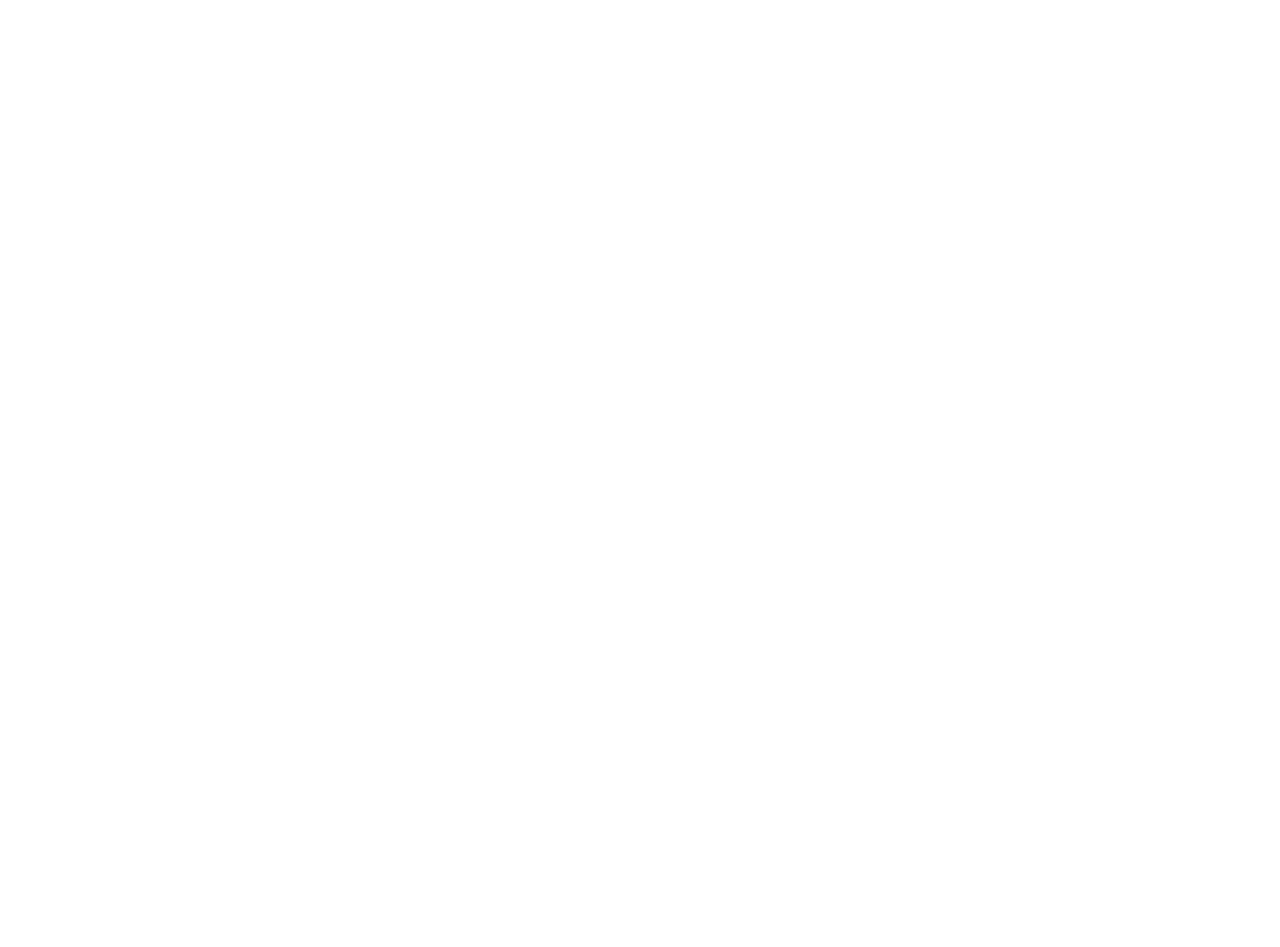
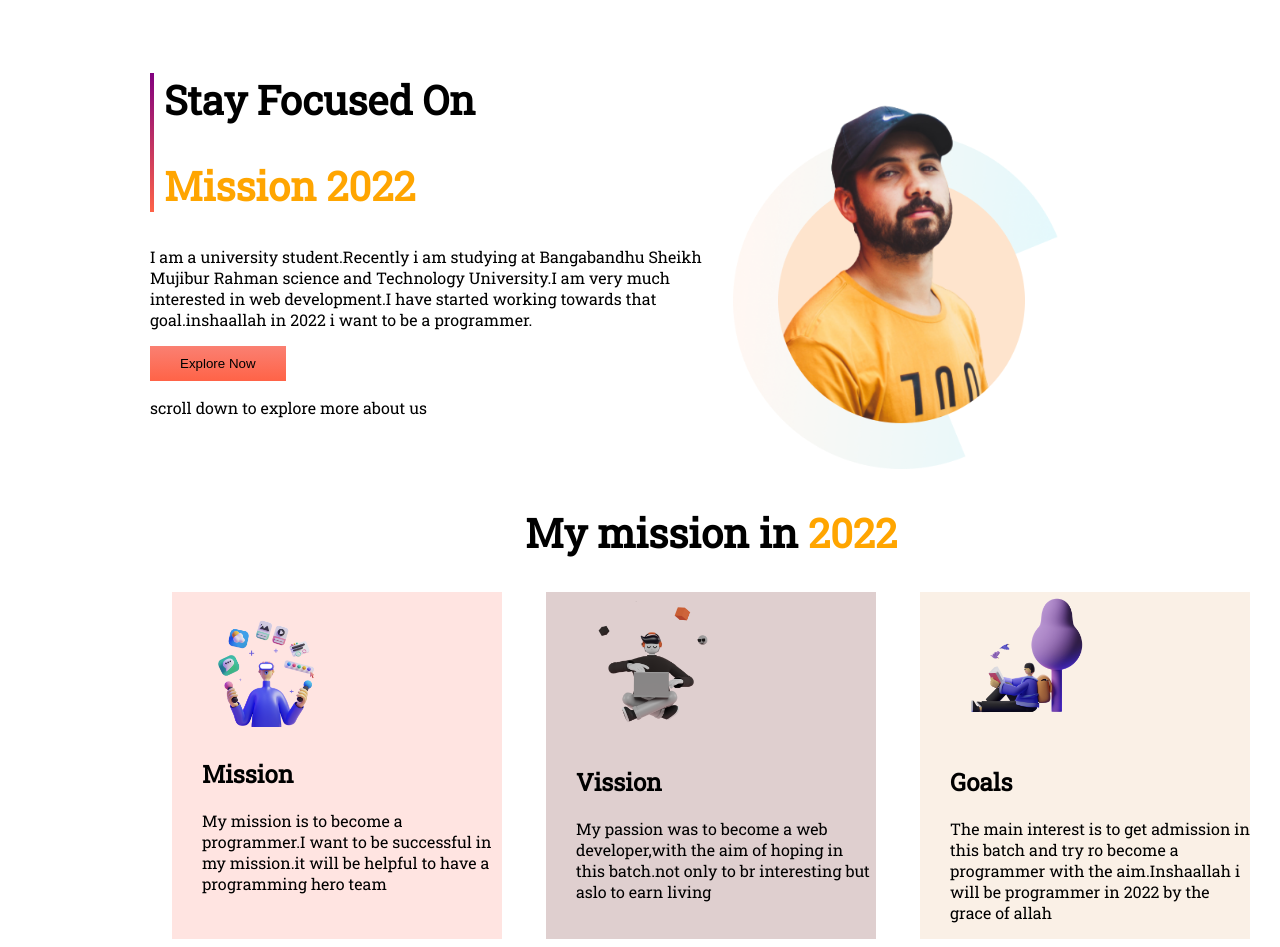
Before and after one commit to ARIFULISLAMSAGOR/developer-assignment, a plain HTML site: page index.html in a window 1280 px wide. Before the commit the page ends 800 px from the top, so only its background shows below. Drawn offline with Linux system fonts and the light colour scheme.

Commit message:
goals added

```diff
--- a/index.html
+++ b/index.html
@@ -6,10 +6,69 @@
     <meta http-equiv="X-UA-Compatible" content="IE=edge">
     <meta name="viewport" content="width=device-width, initial-scale=1.0">
     <title>Developer Assignment github repo</title>
+    <link rel="preconnect" href="https://fonts.googleapis.com">
+    <link rel="preconnect" href="https://fonts.gstatic.com" crossorigin>
+    <link
+        href="https://fonts.googleapis.com/css2?family=Lobster&family=Merriweather:ital@1&family=Poppins:ital@0;1&family=Roboto+Slab&display=swap"
+        rel="stylesheet">
     <link rel="stylesheet" href="style.css">
 </head>
 
 <body>
+    <section class="first-section">
+        <div class="half-width">
+            <div class="details-border">
+                <h1>Stay Focused On</h1>
+                <h1 class="link">Mission 2022</h1>
+            </div>
+            <p>I am a university student.Recently i am studying at Bangabandhu Sheikh Mujibur Rahman science and
+                Technology University.I am very much interested in web development.I have started working towards that
+                goal.inshaallah in 2022 i want to be a programmer.</p>
+
+            <button class="details-btn">Explore Now</button><br>
+            <p>scroll down to explore more about us</p>
+        </div>
+
+        <div class="half-width">
+            <img src="images/person/person-0.png" alt="">
+        </div>
+
+    </section>
+    <section>
+        <h1 class="mission"> My mission in <span class="link">2022</span> </h1>
+        <div class="first-section">
+            <div class="left-side">
+                <div class="div-img">
+                    <img src="images/illustrators/illustrator-1.png" alt="">
+
+                </div>
+                <h2>Mission</h2>
+                <p>My mission is to become a programmer.I want to be successful in my mission.it will be helpful to have
+                    a programming hero team</p>
+            </div>
+            <div class="middle-sight">
+                <div class="div-img">
+                    <img src="images/illustrators/illustrator-2.png" alt="">
+                </div>
+                <h2>Vission</h2>
+                <p>My passion was to become a web developer,with the aim of hoping in this batch.not only to br
+                    interesting but aslo to earn living</p>
+            </div>
+            <div class="right-side">
+                <div class="div-img">
+                    <img src="images/illustrators/illustrator-3.png" alt="">
+                </div>
+                <h2>Goals</h2>
+                <p>The main interest is to get admission in this batch and try ro become a programmer with the
+                    aim.Inshaallah i will be programmer in 2022 by the grace of allah</p>
+
+            </div>
+
+        </div>
+
+    </section>
+
+
 
 </body>
 
--- a/style.css
+++ b/style.css
@@ -0,0 +1,58 @@
+body{
+    margin-left: 150px;
+    margin-top: 40px;
+    font-family: 'Lobster', cursive;
+font-family: 'Merriweather', serif;
+font-family: 'Poppins', sans-serif;
+font-family: 'Roboto Slab', serif;
+}
+.link{
+    color: orange;
+}
+h1{
+    font-size: 40px;
+}
+.first-section{
+    display: flex;
+    justify-content: space-around;
+}
+.half-width{
+    width: 50%;
+}
+.half-width img{
+    width: 60%;
+    padding-left: 4%;
+}
+.details-btn{
+    padding: 10px 30px;
+    border: none;
+    background-image: linear-gradient(salmon,tomato);
+}
+.details-border{
+    border-image: linear-gradient(purple,tomato);
+    border-image-slice: 1;
+    border-left: 4px solid;
+    padding-left: 10px;
+
+}
+.mission{
+    text-align: center;
+}
+.left-side{
+    width: 300px;
+    background-color:mistyrose;
+    padding-left:30px;
+}
+.div-img img{
+    width:50%;
+}
+.middle-sight{
+    width: 300px;
+    background-color:rgb(223, 207, 207);
+    padding-left: 30px;
+}
+.right-side{
+    width: 300px;
+    background-color: linen;
+    padding-left: 30px;
+}
```
